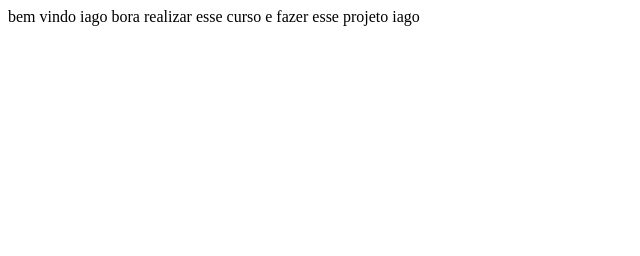
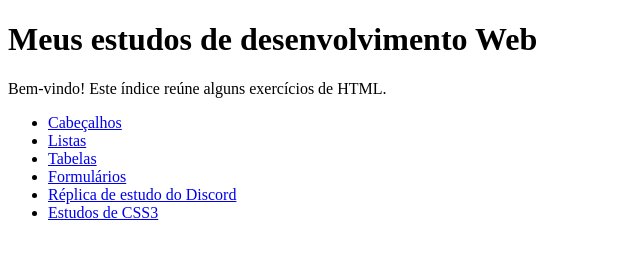
Before and after one commit to iagovitobatista/estudos-full-stack-web, a plain HTML site: page licoes/index.html in a window 1280 px wide. Shown: the whole page, without its empty margins (0-640 px from the left). Drawn offline with Linux system fonts and the light colour scheme.

Commit message:
fix(html): corrige estrutura e semantica do exercicio index.html

```diff
--- a/licoes/index.html
+++ b/licoes/index.html
@@ -1,13 +1,20 @@
-bem vindo iago bora realizar esse curso e fazer esse projeto
-
 <!DOCTYPE html>
-<html lang="en">
+<html lang="pt-BR">
 <head>
-    <meta charset="UTF-8">
-    <meta name="viewport" content="width=device-width, initial-scale=1.0">
-    <title>Document</title>
+  <meta charset="UTF-8">
+  <meta name="viewport" content="width=device-width, initial-scale=1.0">
+  <title>Índice das lições de HTML</title>
 </head>
 <body>
- iago
+  <h1>Meus estudos de desenvolvimento Web</h1>
+  <p>Bem-vindo! Este índice reúne alguns exercícios de HTML.</p>
+  <ul>
+    <li><a href="cabecalhos.html">Cabeçalhos</a></li>
+    <li><a href="listas.html">Listas</a></li>
+    <li><a href="tabelas.html">Tabelas</a></li>
+    <li><a href="formulario2.html">Formulários</a></li>
+    <li><a href="discord/index.html">Réplica de estudo do Discord</a></li>
+    <li><a href="../projeto-2/css3/index.html">Estudos de CSS3</a></li>
+  </ul>
 </body>
 </html>
```
